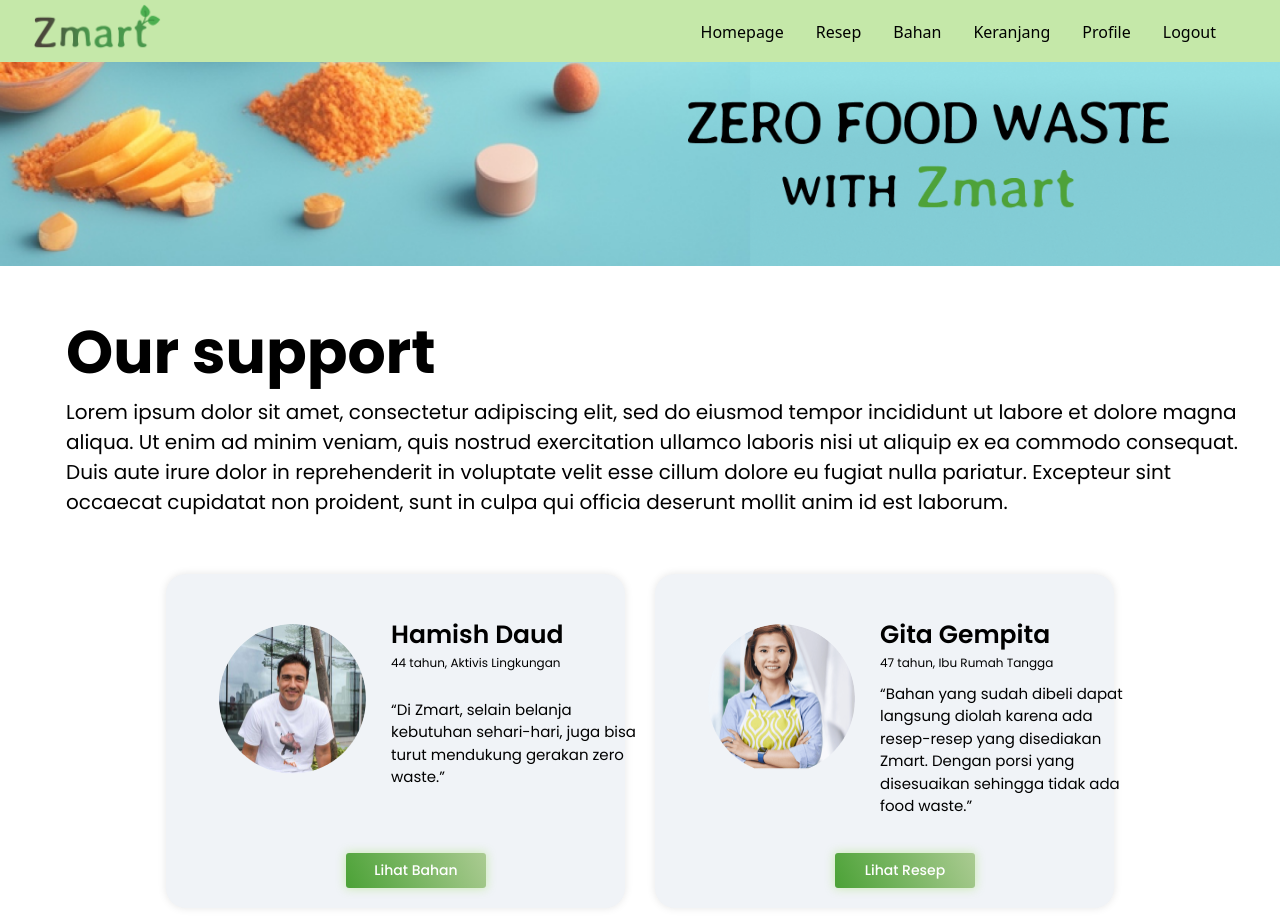
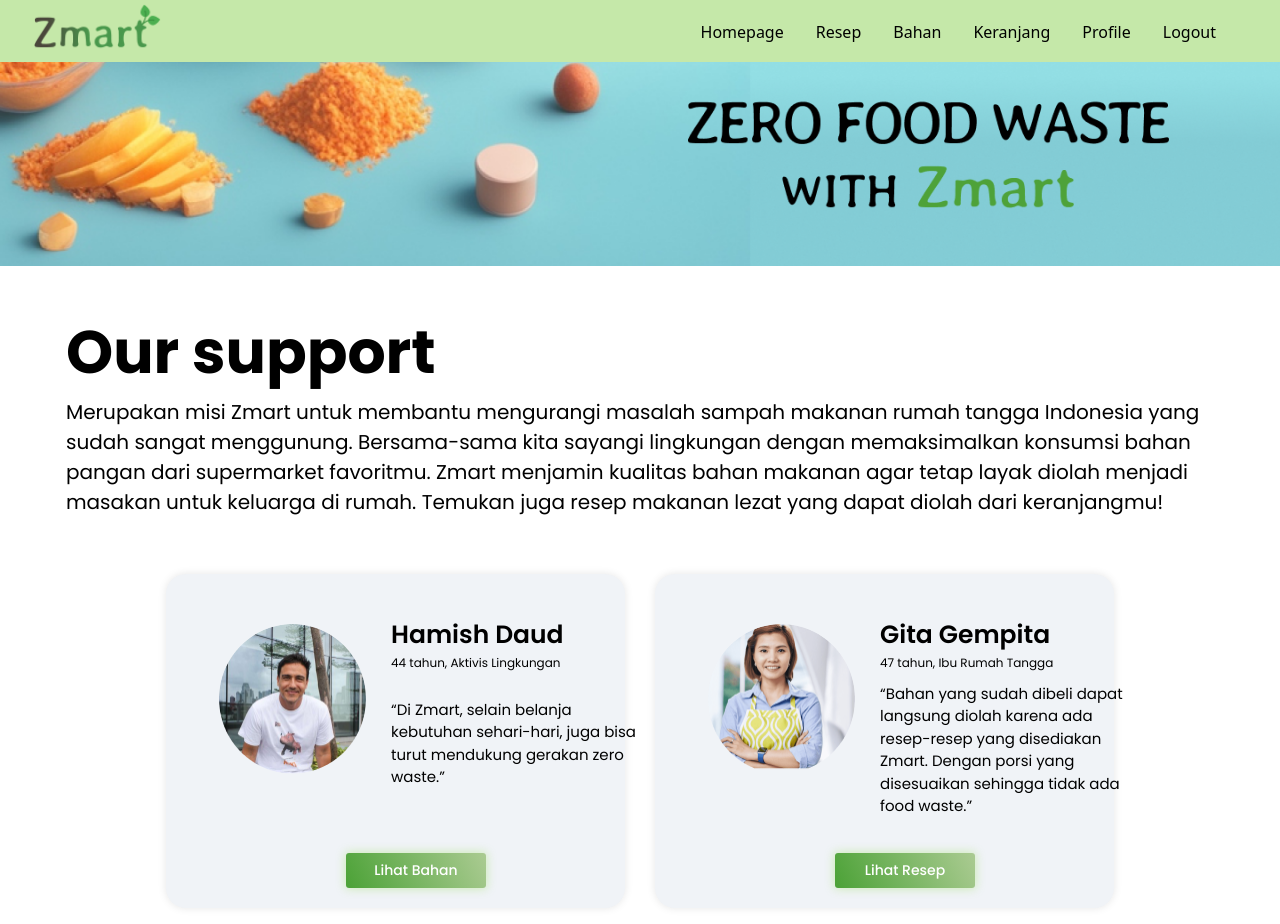
Before and after one commit to gnnyfon/zmarter, a Next.js app: page / in a window 1280 px wide. Built offline with nearby package versions, Linux system fonts and the light colour scheme.

Commit message:
our support description

```diff
--- a/src/app/page.tsx
+++ b/src/app/page.tsx
@@ -37,11 +37,7 @@
                   fontFamily: 'Poppins',
                   fontWeight: '400',
                   wordWrap: 'break-word'
-              }}>Lorem ipsum dolor sit amet, consectetur adipiscing elit, sed do eiusmod tempor incididunt ut labore et
-                  dolore magna aliqua. Ut enim ad minim veniam, quis nostrud exercitation ullamco laboris nisi ut
-                  aliquip ex ea commodo consequat. Duis aute irure dolor in reprehenderit in voluptate velit esse cillum
-                  dolore eu fugiat nulla pariatur. Excepteur sint occaecat cupidatat non proident, sunt in culpa qui
-                  officia deserunt mollit anim id est laborum.
+              }}>Merupakan misi Zmart untuk membantu mengurangi masalah sampah makanan rumah tangga Indonesia yang sudah sangat menggunung. Bersama-sama kita sayangi lingkungan dengan memaksimalkan konsumsi bahan pangan dari supermarket favoritmu. Zmart menjamin kualitas bahan makanan agar tetap layak diolah menjadi masakan untuk keluarga di rumah. Temukan juga resep makanan lezat yang dapat diolah dari keranjangmu!
               </div>
           </div>
           <div className="w-full flex space-x-4 p-4">
```
